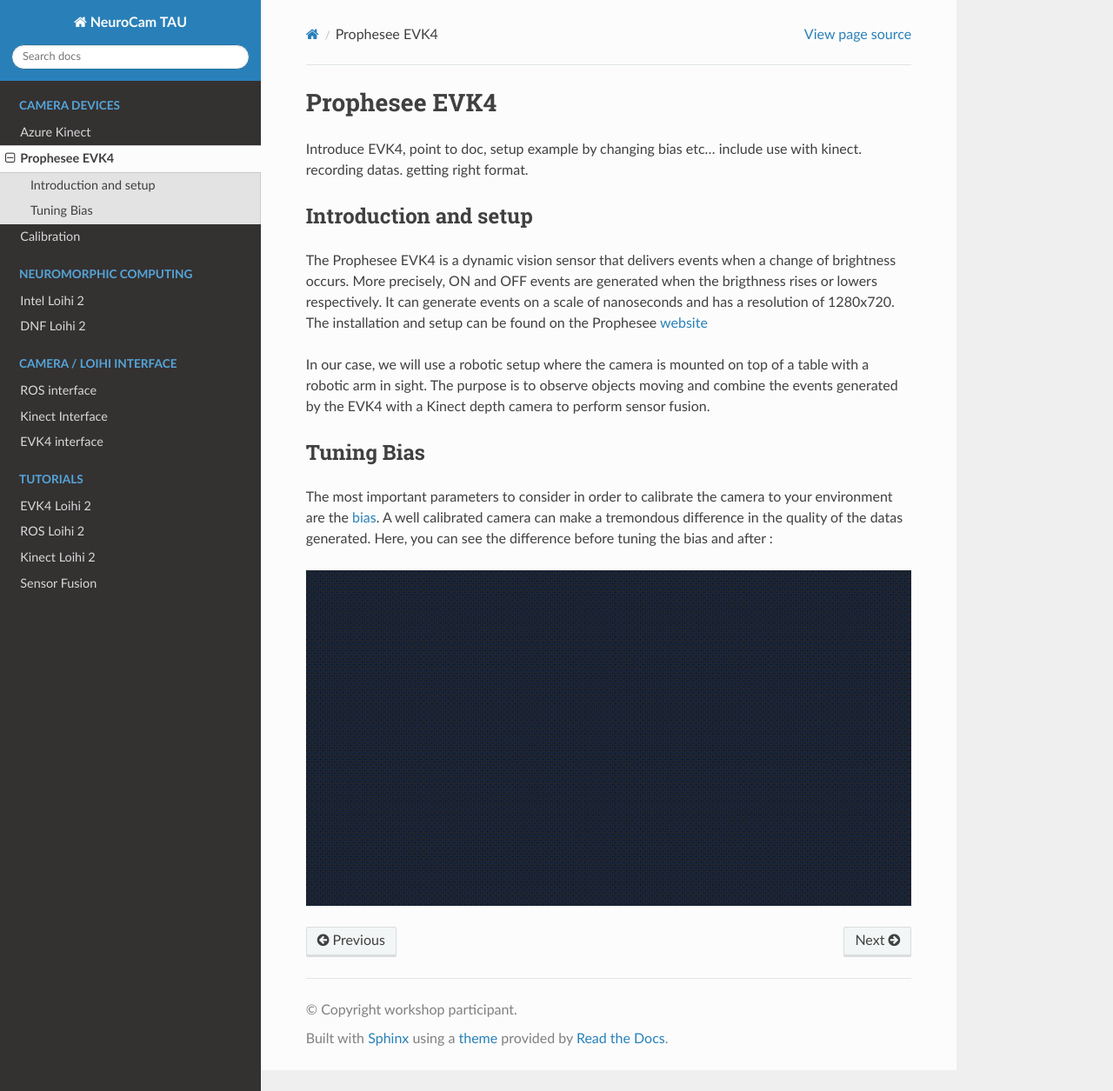
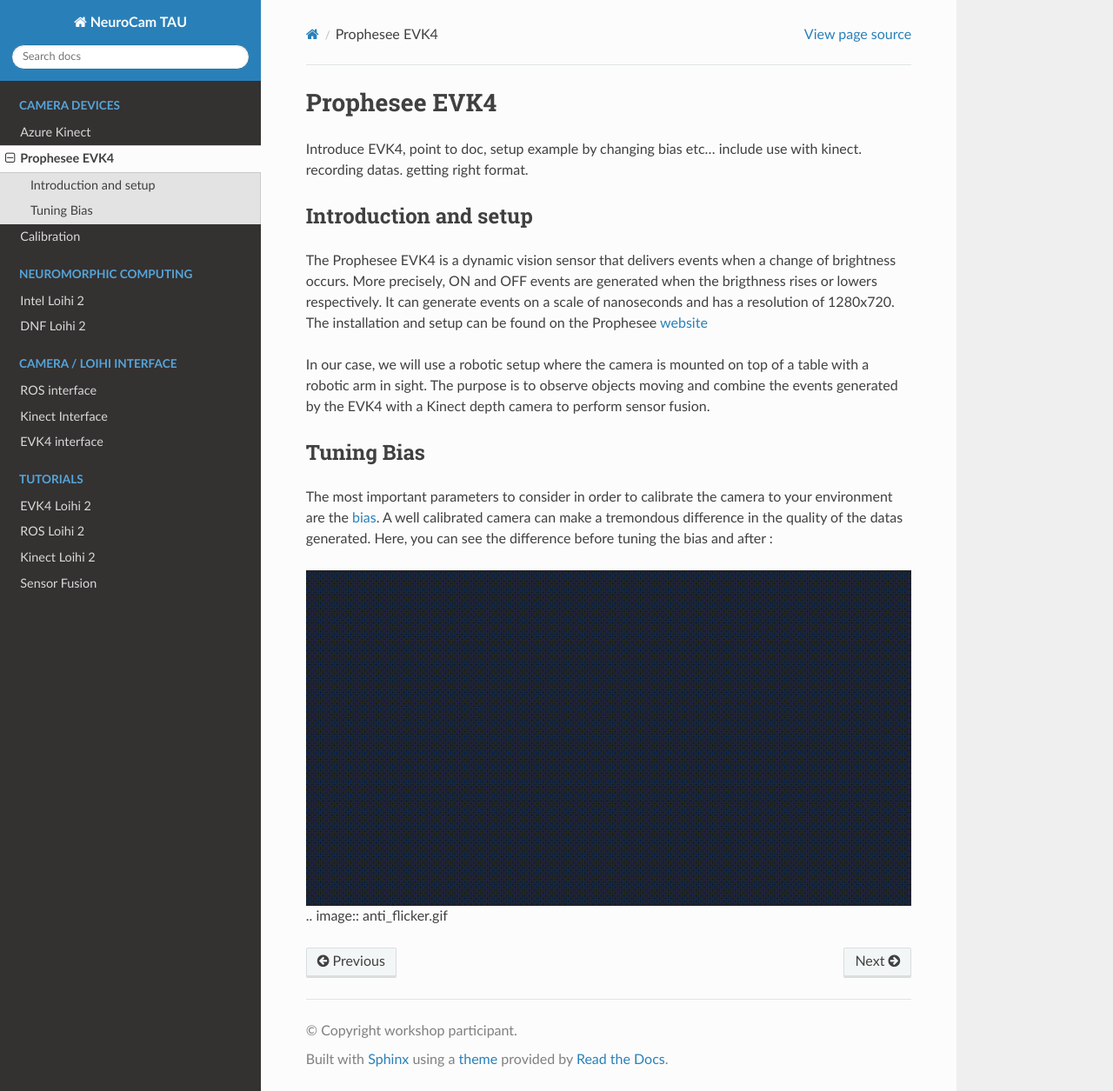
Before and after one commit to rouzinho/Neuromorphic-Computing, a Sphinx documentation site: the page built from doc/Prophesee_EVK4.md, in a window 1280 px wide and 1255 px high. Shown: the whole window at 87% size. Built offline with Sphinx 7.4.7 and the Read the Docs theme 3.1.0, drawn with Linux system fonts in a browser that asks for light colours.

Commit message:
test gif

```diff
--- a/doc/Prophesee_EVK4.md
+++ b/doc/Prophesee_EVK4.md
@@ -15,3 +15,4 @@
 The most important parameters to consider in order to calibrate the camera to your environment are the [bias](https://docs.prophesee.ai/stable/hw/manuals/biases.html#chapter-biases). A well calibrated camera can make a tremondous difference in the quality of the datas generated. Here, you can see the difference before tuning the bias and after :
 
 ![test](https://github.com/rouzinho/Neuromorphic-Computing/blob/main/img/anti_flicker.gif)
+.. image:: anti_flicker.gif
```
